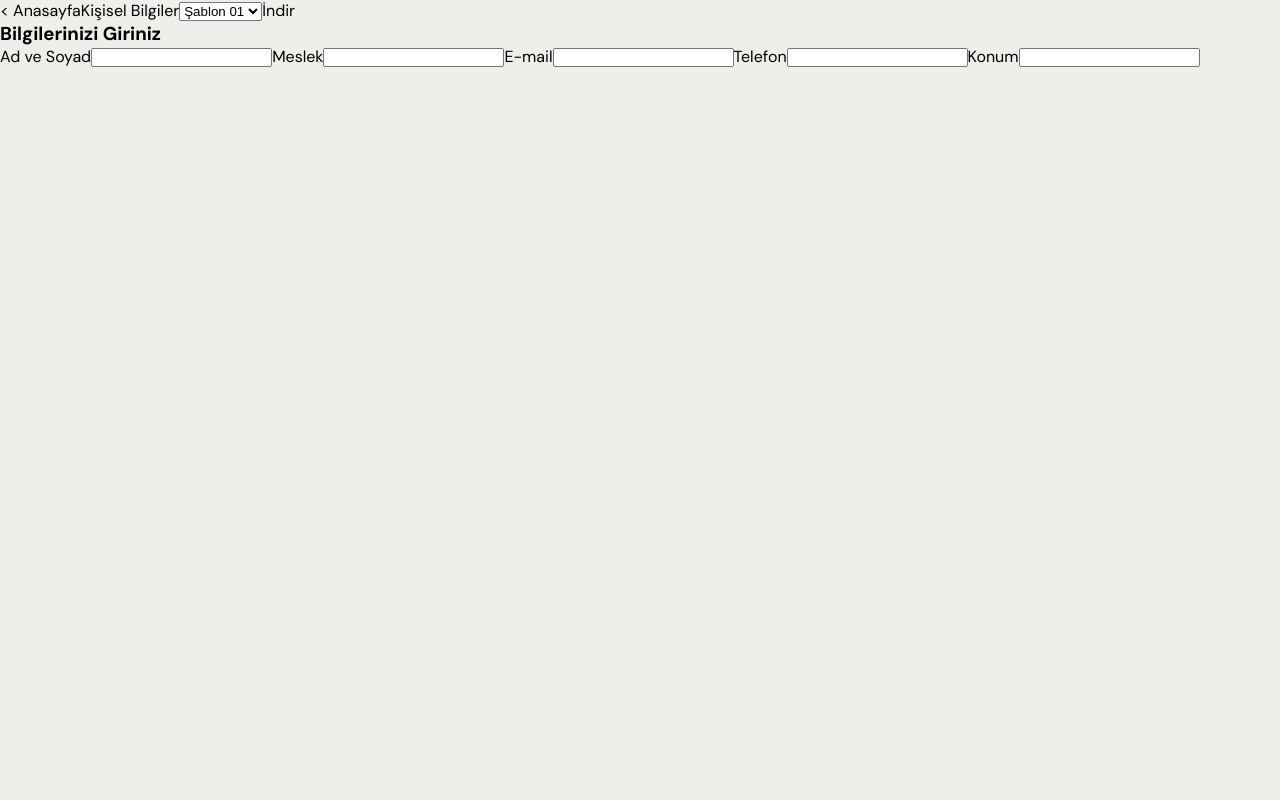
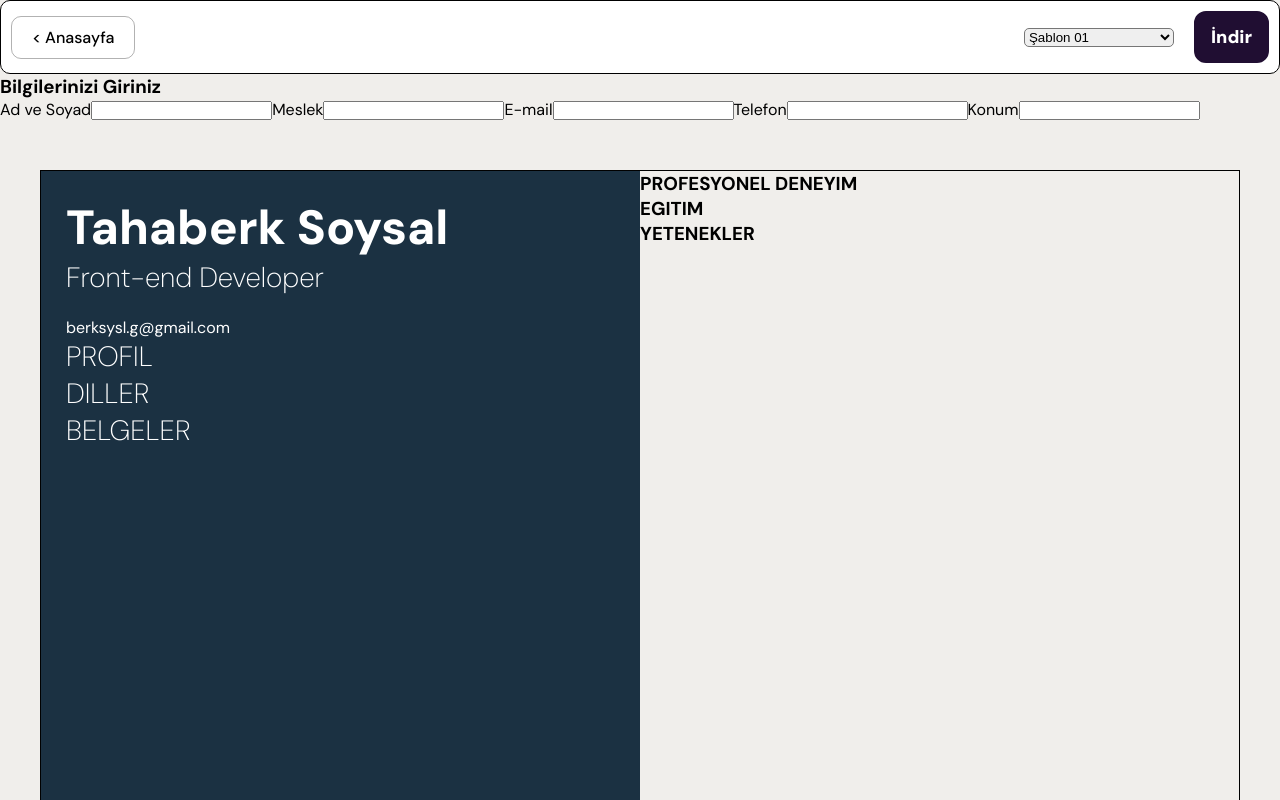
Before and after one commit to tbsoysal/resume-builder, a React (Vite) app: page /#/create in a window 1280 px wide. Shown: the top 800 px of the page. Built offline with nearby package versions, Linux system fonts and the light colour scheme.

Commit message:
start creating create page

```diff
--- a/src/components/templates/template01/Cvtemplate01.jsx
+++ b/src/components/templates/template01/Cvtemplate01.jsx
@@ -1,10 +1,10 @@
-import "./cvtemplate01.scss";
+import styles from "./Cvtemplate01.module.scss";
 
 function cvtemplate01({ data }) {
   return (
     <>
-      <main className="cvtemplate01">
-        <div className="left-column">
+      <main className={styles.cvtemplate01}>
+        <div className={styles.leftColumn}>
           <h1>{data.name}</h1>
           <h3>{data.proficiency}</h3>
           <img src="" alt="" />
@@ -28,7 +28,7 @@ function cvtemplate01({ data }) {
             </ul>
           </section>
         </div>
-        <div className="right-column">
+        <div className={styles.rightColumn}>
           <section>
             <h3>PROFESYONEL DENEYIM</h3>
             <ul>
--- a/src/components/templates/template01/Cvtemplate01.module.scss
+++ b/src/components/templates/template01/Cvtemplate01.module.scss
@@ -6,7 +6,7 @@
   margin: 50px auto;
 }
 
-.cvtemplate01 .left-column {
+.cvtemplate01 .leftColumn {
   background-color: #1b3142;
   padding: 25px;
   width: 50%;
--- a/src/pages/create/CreationPage.jsx
+++ b/src/pages/create/CreationPage.jsx
@@ -1,12 +1,14 @@
 import React from 'react';
-import './CreationPage.module.scss';
+import Cvtemplate01 from '@/components/templates/template01/Cvtemplate01';
+import { Link } from "react-router-dom";
+import styles from './CreationPage.module.scss';
+import buttonStyles from '@/components/common/Button.module.scss';
 
 function CreationPage() {
   return (
-    <div className="createpage">
-      <header>
-        <a href=''>&lt; Anasayfa</a>
-        <a href="">Kişisel Bilgiler</a>
+    <div className={styles.container}>
+      <header className={styles.navbar}>
+        <Link className={styles.backButton} to="/">&lt; Anasayfa</Link>
         <select>
           <option value="cvtemplate01">Şablon 01</option>
           <option value="cvtemplate02">Şablon 02</option>
@@ -14,10 +16,10 @@ function CreationPage() {
           <option value="cvtemplate04">Şablon 04</option>
           <option value="cvtemplate05">Şablon 05</option>
         </select>
-        <a href="">İndir</a>
+        <a className={`${buttonStyles.button} ${buttonStyles.primaryButton}`}>İndir</a>
       </header>
       <main>
-        <div className='edit-container'>
+        <div className={styles.editor}>
           <h3>Bilgilerinizi Giriniz</h3>
           <label for="nameinput">Ad ve Soyad</label>
           <input id='nameinput' type="text" name="name" />
@@ -30,8 +32,8 @@ function CreationPage() {
           <label for="locationinput">Konum</label>
           <input id='locationinput' type="text" name="location" />
         </div>
-        <div className="preview-container">
-
+        <div className={styles.preview}>
+          <Cvtemplate01 data={{ name: 'Tahaberk Soysal', proficiency: 'Front-end Developer', contact: 'berksysl.g@gmail.com' }} />
         </div>
       </main>
     </div>
--- a/src/pages/create/CreationPage.module.scss
+++ b/src/pages/create/CreationPage.module.scss
@@ -0,0 +1,31 @@
+.container {
+  max-width: 1600px;
+  margin-inline: auto;
+}
+
+.navbar {
+  background-color: white;
+  border: 1px solid black;
+  border-radius: 10px;
+  display: flex;
+  gap: 20px;
+  align-items: center;
+  padding: 10px;
+}
+
+.navbar>* {
+  display: block;
+}
+
+.navbar .backButton {
+  padding: 10px 20px;
+  border: 1px solid rgba(0, 0, 0, 0.3);
+  border-radius: 10px;
+  font-weight: 500;
+}
+
+.navbar select {
+  margin-left: auto;
+  width: 150px;
+  border-radius: 5px;
+}
```
Also changed, not shown: 5 other files (tests, documents, lock files or other folders).
